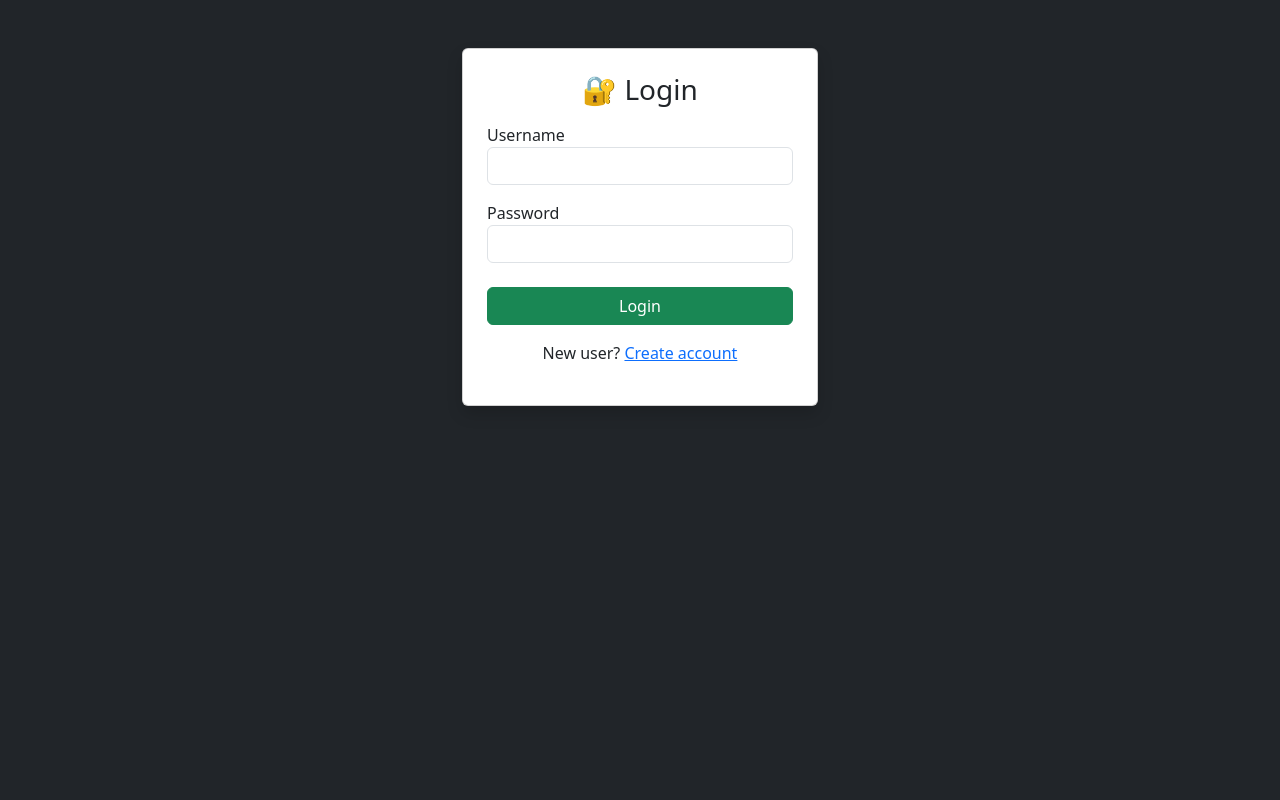
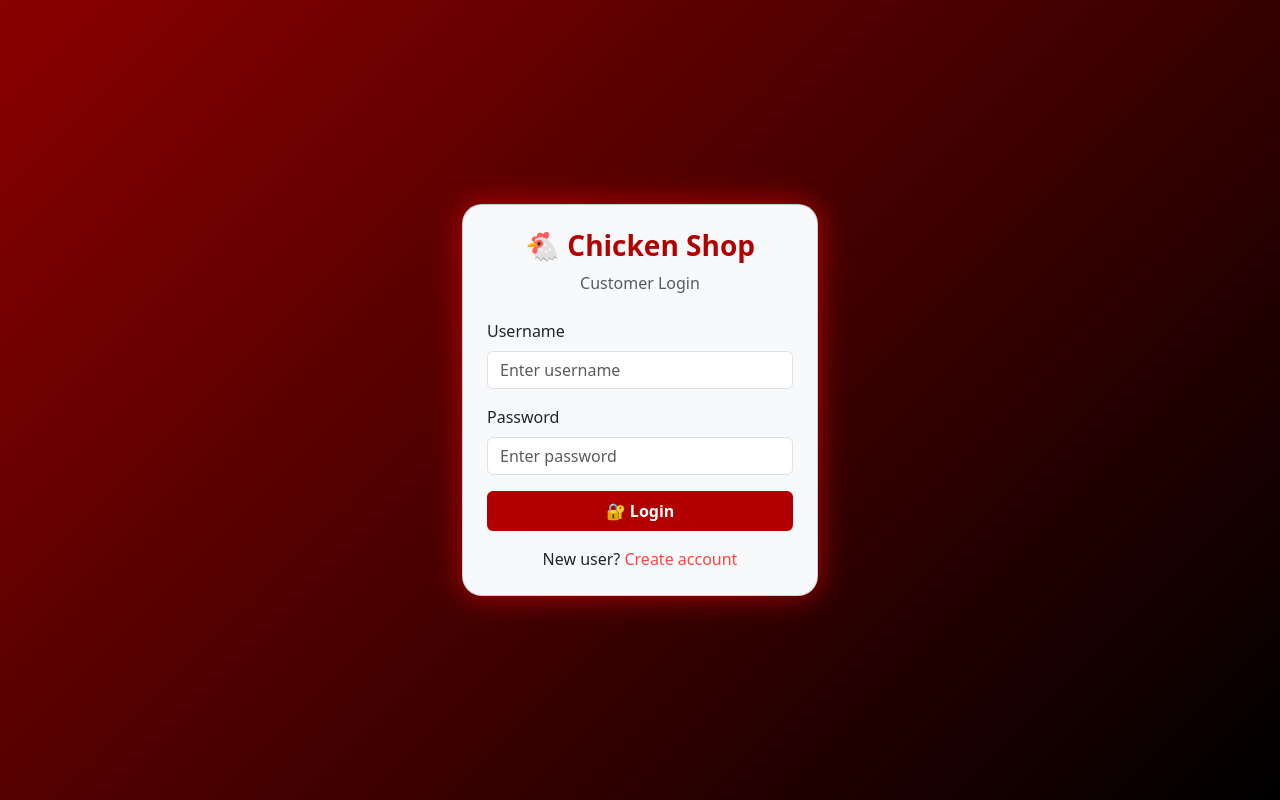
Before and after one commit to suryawanshi2001/chicken-shop-website, a Django app: page /login/ in a window 1280 px wide. Run offline with Django 5.2, Linux system fonts and the light colour scheme.

Commit message:
chicken shop app

```diff
--- a/shop/urls.py
+++ b/shop/urls.py
@@ -15,6 +15,8 @@ urlpatterns = [
     path('order/<int:product_id>/', views.place_order),
     path('my-orders/', views.my_orders, name='my_orders'),
     path('order/delete/<int:order_id>/', views.delete_order),
+    path('admin-dashboard/', views.admin_dashboard, name='admin_dashboard'),
+    path('update-order/<int:order_id>/', views.update_order_status, name='update_order_status'),
 
 
     # path('products/', product_list, name='products'),
--- a/shop/views.py
+++ b/shop/views.py
@@ -12,6 +12,18 @@ from .models import Product, Order
 from django.contrib.auth.decorators import login_required
 from django.shortcuts import render, redirect, get_object_or_404
 from .models import HomeBanner
+from django.contrib.auth import authenticate, login, logout
+from django.contrib.auth.models import User
+from django.shortcuts import render, redirect
+from django.contrib.auth.decorators import login_required
+from .models import Order
+from django.contrib.auth import authenticate, login
+from django.shortcuts import render, redirect
+from django.contrib.admin.views.decorators import staff_member_required
+from .models import Order
+from django.shortcuts import redirect, get_object_or_404
+from django.contrib.admin.views.decorators import staff_member_required
+
 
 # Create your views here.
 
@@ -58,45 +70,6 @@ def order_page(request, pk):
 def success(request):
     return render(request, 'success.html')
 
-def login_view(request):
-    if request.method == "POST":
-        user = authenticate(
-            request,
-            username=request.POST['username'],
-            password=request.POST['password']
-        )
-        if user:
-            login(request, user)
-            return redirect('home')
-    return render(request, 'login.html')
-
-
-def logout_view(request):
-    logout(request)
-    return redirect('home')
-
-
-def signup(request):
-    if request.method == "POST":
-        username = request.POST['username']
-        password = request.POST['password']
-        full_name = request.POST['full_name']
-        mobile = request.POST['mobile']
-
-        user = User.objects.create_user(
-            username=username,
-            password=password,
-            first_name=full_name
-        )
-
-        Profile.objects.create(
-            user=user,
-            mobile=mobile
-        )
-
-        return redirect('login')
-
-    return render(request, 'signup.html')
 
 
 
@@ -157,3 +130,122 @@ def delete_order(request, order_id):
 def home(request):
     banners = HomeBanner.objects.all()
     return render(request, 'home.html', {'banners': banners})
+
+# CUSTOMER MY ORDERS
+@login_required
+def my_orders(request):
+    orders = Order.objects.filter(user=request.user)
+    return render(request, 'my_orders.html', {'orders': orders})
+
+
+def login_view(request):
+    if request.method == "POST":
+        username = request.POST['username']
+        password = request.POST['password']
+
+        user = authenticate(request, username=username, password=password)
+
+        if user:
+            login(request, user)
+
+            # ✅ ADMIN
+            if user.is_staff:
+                return redirect('/admin-dashboard/')
+
+            # ✅ CUSTOMER
+            return redirect('/')
+
+        else:
+            return render(request, 'login.html', {'error': 'Invalid login'})
+
+    return render(request, 'login.html')
+# CUSTOMER SIGNUP
+def signup_view(request):
+    if request.method == "POST":
+        username = request.POST['username']
+        password = request.POST['password']
+
+        User.objects.create_user(username=username, password=password)
+        return redirect('login')
+
+    return render(request, 'signup.html')
+
+
+# CUSTOMER LOGIN
+def login_view(request):
+    if request.method == "POST":
+        user = authenticate(
+            request,
+            username=request.POST['username'],
+            password=request.POST['password']
+        )
+
+        if user:
+            login(request, user)
+            return redirect('/')
+
+    return render(request, 'login.html')
+
+
+# CUSTOMER LOGOUT
+def logout_view(request):
+    logout(request)
+    return redirect('login')
+
+def login_view(request):
+    if request.method == "POST":
+        user = authenticate(
+            request,
+            username=request.POST['username'],
+            password=request.POST['password']
+        )
+        if user:
+            login(request, user)
+            return redirect('home')
+    return render(request, 'login.html')
+
+
+def logout_view(request):
+    logout(request)
+    return redirect('home')
+
+
+def signup(request):
+    if request.method == "POST":
+        username = request.POST['username']
+        password = request.POST['password']
+        full_name = request.POST['full_name']
+        mobile = request.POST['mobile']
+
+        user = User.objects.create_user(
+            username=username,
+            password=password,
+            first_name=full_name
+        )
+
+        Profile.objects.create(
+            user=user,
+            mobile=mobile
+        )
+
+        return redirect('login')
+
+    return render(request, 'signup.html')
+
+@staff_member_required
+def admin_dashboard(request):
+    orders = Order.objects.all().order_by('-created_at')
+    return render(request, 'admin_dashboard.html', {'orders': orders})
+
+
+
+
+@staff_member_required
+def update_order_status(request, order_id):
+    order = get_object_or_404(Order, id=order_id)
+
+    if request.method == "POST":
+        order.status = request.POST['status']
+        order.save()
+
+    return redirect('/admin-dashboard/')
--- a/templates/home.html
+++ b/templates/home.html
@@ -212,6 +212,7 @@ footer a{ color:#00ff88; text-decoration:none; }
             </ul>
         </div>
     </div>
+
 </nav>
 
 <!-- HOME -->
@@ -441,6 +442,8 @@ footer a{ color:#00ff88; text-decoration:none; }
 }
 </style>
 
+<hr>
+
 
 
 </footer>
--- a/templates/login.html
+++ b/templates/login.html
@@ -1,35 +1,72 @@
 {% load static %}
 <!DOCTYPE html>
-<html>
+<html lang="en">
 <head>
     <title>Login | Chicken Shop</title>
+
+    <meta name="viewport" content="width=device-width, initial-scale=1">
+
+    <!-- Bootstrap -->
     <link href="https://cdn.jsdelivr.net/npm/bootstrap@5.3.2/dist/css/bootstrap.min.css" rel="stylesheet">
+
+    <style>
+        body{
+            min-height:100vh;
+            background: linear-gradient(135deg,#8b0000,#000);
+            display:flex;
+            align-items:center;
+            justify-content:center;
+        }
+        .login-card{
+            border-radius:20px;
+            box-shadow:0 0 30px rgba(255,0,0,0.6);
+        }
+        .login-title{
+            font-weight:900;
+            color:#b30000;
+        }
+        .btn-success{
+            background:#b30000;
+            border:none;
+        }
+        .btn-success:hover{
+            background:#ff0000;
+        }
+        a{ color:#ff4444; text-decoration:none; }
+    </style>
 </head>
 
-<body class="bg-dark">
+<body>
 
-<div class="container mt-5">
+<div class="container">
     <div class="row justify-content-center">
-        <div class="col-md-4">
+        <div class="col-11 col-sm-8 col-md-5 col-lg-4">
 
-            <div class="card p-4 shadow">
-                <h3 class="text-center mb-3">🔐 Login</h3>
+            <div class="card login-card p-4 bg-light">
+                <h3 class="text-center login-title mb-2">🐔 Chicken Shop</h3>
+                <p class="text-center text-muted mb-4">Customer Login</p>
 
                 <form method="POST">
                     {% csrf_token %}
 
-                    <label>Username</label>
-                    <input type="text" name="username" class="form-control" required>
+                    <div class="mb-3">
+                        <label class="form-label">Username</label>
+                        <input type="text" name="username" class="form-control" placeholder="Enter username" required>
+                    </div>
 
-                    <label class="mt-3">Password</label>
-                    <input type="password" name="password" class="form-control" required>
+                    <div class="mb-3">
+                        <label class="form-label">Password</label>
+                        <input type="password" name="password" class="form-control" placeholder="Enter password" required>
+                    </div>
 
-                    <button class="btn btn-success w-100 mt-4">Login</button>
+                    <button class="btn btn-success w-100 py-2 fw-bold">
+                        🔐 Login
+                    </button>
                 </form>
 
-                <p class="text-center mt-3">
+                <p class="text-center mt-3 mb-0">
                     New user?
-                    <a href="/signup/">Create account</a>
+                    <a href="{% url 'signup' %}">Create account</a>
                 </p>
             </div>
 
```
Also changed, not shown: shop/admin.py (+8 -0 lines), shop/models.py (+22 -3 lines), templates/admin_dashboard.html (added, +47 -0 lines), db.sqlite3, shop/migrations/0003_alter_order_status_alter_order_total_price.py (added).
